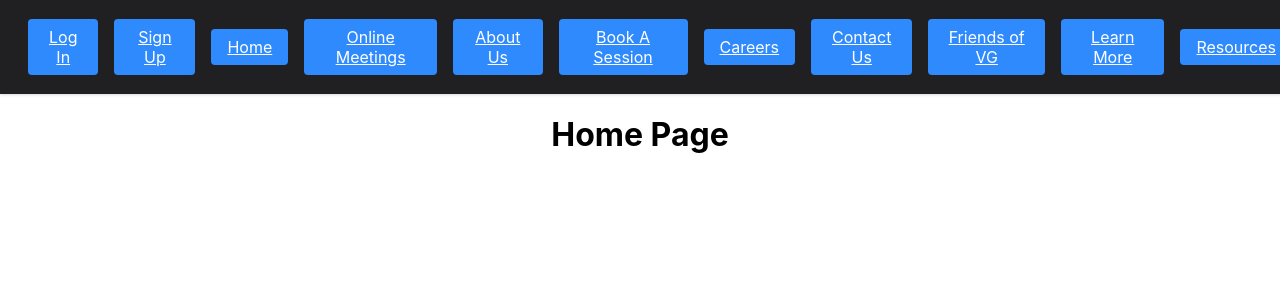
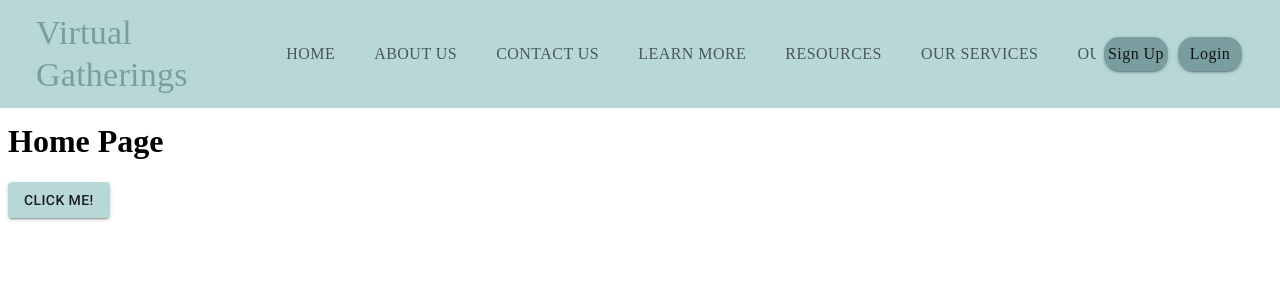
Before and after one commit to anneliesekappey/virtual-gatherings-client, a React (Create React App) app: page / in a window 1280 px wide. Shown: the top 300 px of the page. Built offline with nearby package versions, Linux system fonts and the light colour scheme.

Commit message:
add tabs and buttons to header

```diff
--- a/public/index.html
+++ b/public/index.html
@@ -3,6 +3,12 @@
   <head>
     <meta charset="utf-8" />
     <link rel="icon" href="%PUBLIC_URL%/favicon.ico" />
+    <link rel="preconnect" href="https://fonts.googleapis.com">
+<link rel="preconnect" href="https://fonts.gstatic.com" crossorigin>
+<link href="https://fonts.googleapis.com/css2?family=Nunito:wght@300&display=swap" rel="stylesheet">
+<link rel="preconnect" href="https://fonts.googleapis.com">
+<link rel="preconnect" href="https://fonts.gstatic.com" crossorigin>
+<link href="https://fonts.googleapis.com/css2?family=Nunito:wght@300&display=swap" rel="stylesheet">
     <meta name="viewport" content="width=device-width, initial-scale=1" />
     <meta name="theme-color" content="#000000" />
     <meta
@@ -15,6 +21,11 @@
       user's mobile device or desktop. See https://developers.google.com/web/fundamentals/web-app-manifest/
     -->
     <link rel="manifest" href="%PUBLIC_URL%/manifest.json" />
+    <link
+  rel="stylesheet"
+  href="https://fonts.googleapis.com/css?family=Roboto:300,400,500,700&display=swap"
+/>
+
     <!--
       Notice the use of %PUBLIC_URL% in the tags above.
       It will be replaced with the URL of the `public` folder during the build.
--- a/src/App.css
+++ /dev/null
@@ -1,3 +0,0 @@
-.App {
-  text-align: center;
-}
--- a/src/App.js
+++ b/src/App.js
@@ -1,4 +1,5 @@
-import './App.css'
+import React from 'react'
+import { ThemeProvider } from '@mui/material'
 import { Routes, Route } from 'react-router-dom'
 import Signup from './pages/Signup'
 import NavBar from './components/NavBar'
@@ -13,11 +14,14 @@ import { LearnMorePage } from './pages/LearnMorePage'
 import { ResourcesPage } from './pages/ResourcesPage'
 import { ShoppingCart } from './pages/ShoppingCart'
 import { WhatWeOfferPage } from './pages/WhatWeOfferPage'
+import Header from './components/ui/Header'
+import Theme from './components/ui/Theme'
 
 const App = () => {
   return (
-    <div className="App">
+    <ThemeProvider theme={Theme}>
       <NavBar />
+      <Header>Virtual Gatherings</Header>
       <Routes>
         <Route path="/signup" element=<Signup /> />
         <Route path="/login" element=<Login /> />
@@ -44,7 +48,7 @@ const App = () => {
         />
         <Route path="/online-meetings" element=<WhatWeOfferPage /> />
       </Routes>
-    </div>
+    </ThemeProvider>
   )
 }
 
--- /dev/null
+++ b/src/components/ui/Header.js
@@ -0,0 +1,130 @@
+import React from 'react'
+import { AppBar, Typography } from '@mui/material'
+import { Toolbar } from '@mui/material'
+import { useScrollTrigger } from '@mui/material'
+import { Tabs } from '@mui/material'
+import { Tab } from '@mui/material'
+import { Button } from '@mui/material'
+
+function ElevationScroll(props) {
+  const { children } = props
+  const trigger = useScrollTrigger({
+    disableHysteresis: true,
+    threshold: 0,
+  })
+
+  return React.cloneElement(children, {
+    elevation: trigger ? 4 : 0,
+  })
+}
+
+const Header = (props) => {
+  return (
+    <ElevationScroll>
+      <AppBar position="fixed">
+        <Toolbar sx={{ margin: 1.5 }}>
+          <Typography variant="h4" color="secondary">
+            Virtual Gatherings
+          </Typography>
+          <Tabs sx={{ marginLeft: 'auto' }}>
+            <Tab
+              sx={{
+                fontFamily: 'Cardo',
+                fontSize: '1rem',
+                minWidth: 8,
+                marginLeft: '7px',
+              }}
+              label="Home"
+            />
+            <Tab
+              sx={{
+                fontFamily: 'Cardo',
+                fontSize: '1rem',
+                minWidth: 8,
+                marginLeft: '7px',
+              }}
+              label="About Us"
+            />
+            <Tab
+              sx={{
+                fontFamily: 'Cardo',
+                fontSize: '1rem',
+                minWidth: 8,
+                marginLeft: '7px',
+              }}
+              label="Contact Us"
+            />
+            <Tab
+              sx={{
+                fontFamily: 'Cardo',
+                fontSize: '1rem',
+                minWidth: 8,
+                marginLeft: '7px',
+              }}
+              label="Learn More"
+            />
+            <Tab
+              sx={{
+                fontFamily: 'Cardo',
+                fontSize: '1rem',
+                minWidth: 8,
+                marginLeft: '7px',
+              }}
+              label="Resources"
+            />
+            <Tab
+              sx={{
+                fontFamily: 'Cardo',
+                fontSize: '1rem',
+                minWidth: 8,
+                marginLeft: '7px',
+              }}
+              label="Our Services"
+            />
+            <Tab
+              sx={{
+                fontFamily: 'Cardo',
+                fontSize: '1rem',
+                minWidth: 8,
+                marginLeft: '7px',
+              }}
+              label="Our Friends"
+            />
+          </Tabs>
+          <Button
+            sx={{
+              borderRadius: '15px',
+              marginLeft: '8px',
+              marginRight: '2px',
+              fontFamily: 'Cardo',
+              fontSize: '1rem',
+              textTransform: 'none',
+              padding: '3px',
+            }}
+            variant="contained"
+            color="secondary"
+          >
+            Sign Up
+          </Button>
+          <Button
+            sx={{
+              borderRadius: '15px',
+              marginLeft: '8px',
+              marginRight: '2px',
+              fontFamily: 'Cardo',
+              fontSize: '1rem',
+              textTransform: 'none',
+              padding: '3px',
+            }}
+            variant="contained"
+            color="secondary"
+          >
+            Login
+          </Button>
+        </Toolbar>
+      </AppBar>
+    </ElevationScroll>
+  )
+}
+
+export default Header
--- /dev/null
+++ b/src/components/ui/Theme.js
@@ -0,0 +1,33 @@
+import { createTheme } from '@mui/material'
+
+const vgBlue = '#B8D8D8'
+const vgRed = '#FE5F55'
+
+export default createTheme({
+  palette: {
+    common: {
+      blue: `${vgBlue}`,
+      beige: `${vgRed}`,
+    },
+    primary: {
+      main: `${vgBlue}`,
+      light: '#7A9E9F',
+      dark: '#4F6367',
+    },
+    secondary: {
+      main: '#7A9E9F',
+      light: 'EEF5D8',
+      dark: `${vgRed}`,
+    },
+  },
+  typography: {
+    h3: {
+      fontWeight: 300,
+      fontFamily: ['Cardo', 'Montserrat'],
+    },
+    h4: {
+      fontWeight: 100,
+      fontFamily: ['Cardo', 'Montserrat'],
+    },
+  },
+})
--- a/src/index.css
+++ /dev/null
@@ -1,13 +0,0 @@
-body {
-  margin: 0;
-  font-family: -apple-system, BlinkMacSystemFont, 'Segoe UI', 'Roboto', 'Oxygen',
-    'Ubuntu', 'Cantarell', 'Fira Sans', 'Droid Sans', 'Helvetica Neue',
-    sans-serif;
-  -webkit-font-smoothing: antialiased;
-  -moz-osx-font-smoothing: grayscale;
-}
-
-code {
-  font-family: source-code-pro, Menlo, Monaco, Consolas, 'Courier New',
-    monospace;
-}
--- a/src/pages/HomePage.js
+++ b/src/pages/HomePage.js
@@ -1,9 +1,11 @@
 import React from 'react'
+import { Button } from '@mui/material'
 
 export const HomePage = () => {
   return (
     <div>
       <h1>Home Page</h1>
+      <Button variant="contained">Click me!</Button>
     </div>
   )
 }
```
Also changed, not shown: src/index.js (+0 -8 lines), 1 other file (tests, documents, lock files or other folders).
